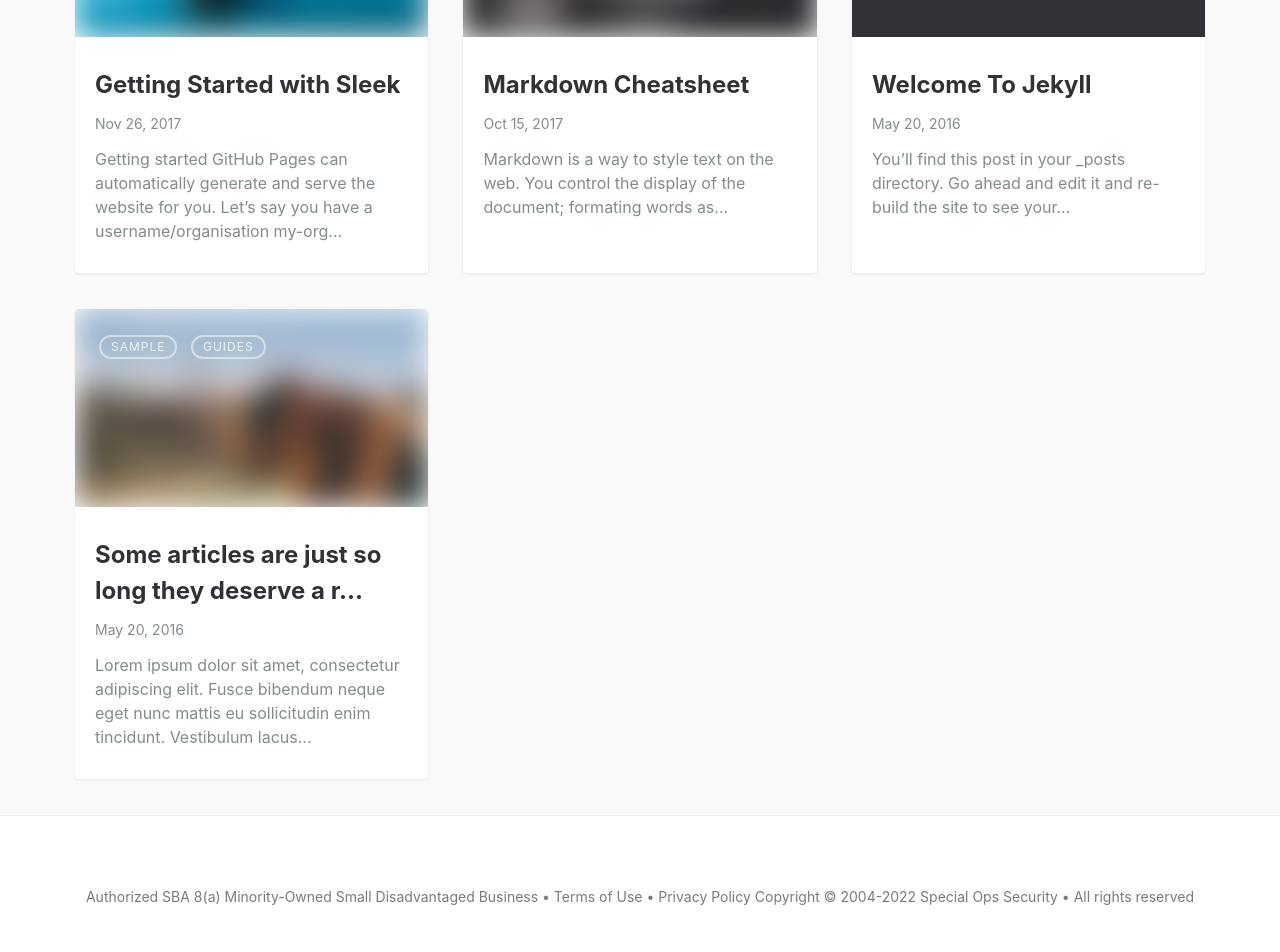
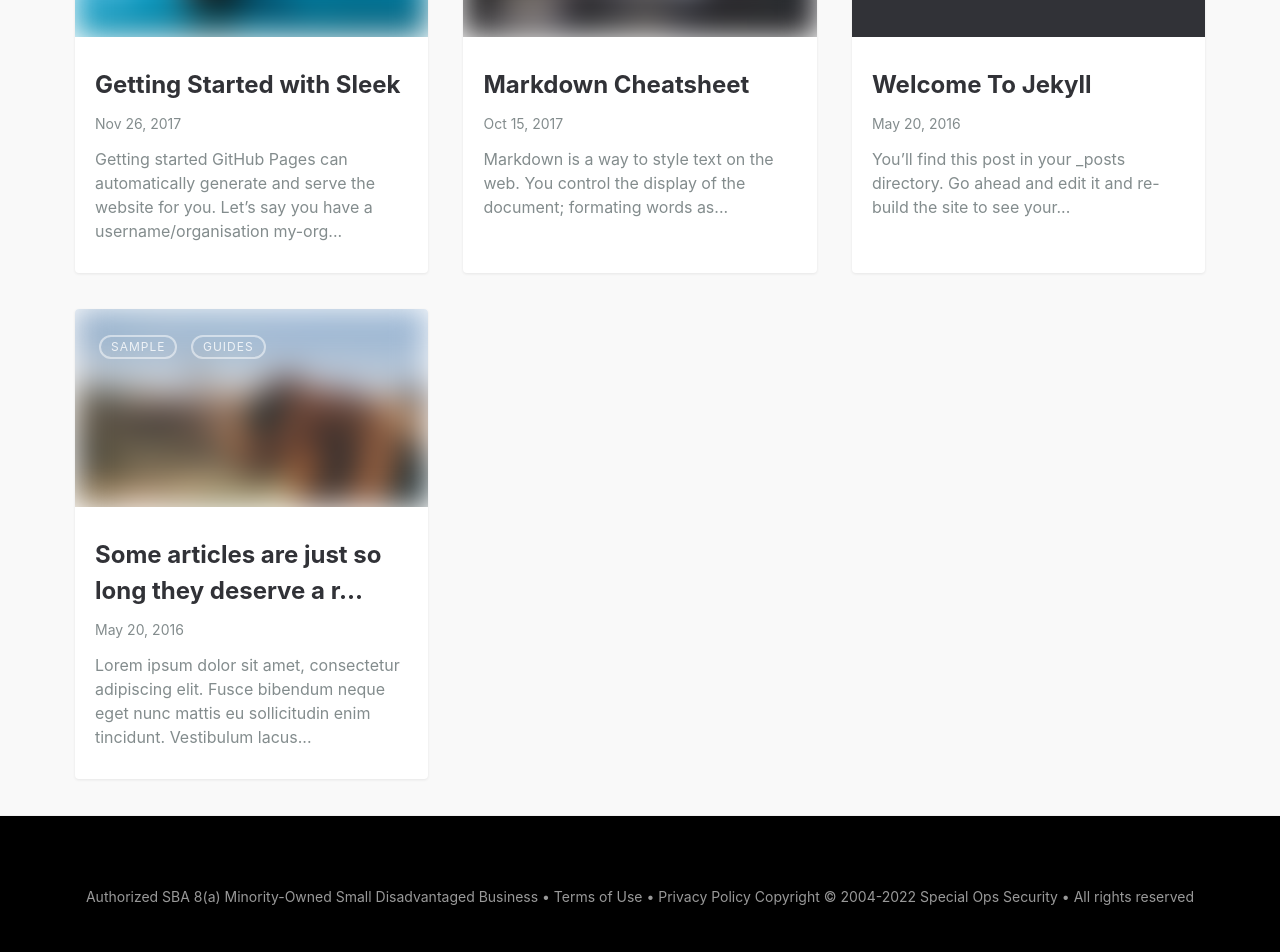
Before and after one commit to specialopssecurity/specialopssecurity.github.io, a Jekyll site: the page built from index.md, in a window 1280 px wide. Shown: the part 874-1826 px from the top of the page. Built offline with Jekyll 4.4.1, drawn with Linux system fonts in a browser that asks for light colours.

Commit message:
Update main.css

```diff
--- a/assets/css/main.css
+++ b/assets/css/main.css
@@ -565,13 +565,13 @@
   height: auto;
   background-color: #000;
 }
-.header__links:hover {
-  color: #FED559;
-}
 .header__link {
   color: #fff;
   padding: 0.938rem 0;
-  border-top: 1px solid #ededed;
+  border-top: 1px solid #FED559;
+}
+.header__link a:hover {
+  color: #FED559;
 }
 .header__toggle {
   display: flex;
@@ -672,14 +672,15 @@
   border-top: 1px solid #f0f0f0;
   text-align: center;
   font-size: 0.875rem;
-  color: rgba(33, 33, 33, 0.6);
+  color: #999;
+  background-color: #000;
 }
 footer a {
-  color: rgba(33, 33, 33, 0.6);
+  color: #999;
   border-bottom: 0;
 }
 footer a:hover, footer a:focus {
-  color: #277cea;
+  color: #FED559;
   border-bottom: 0;
 }
 .social {
```
